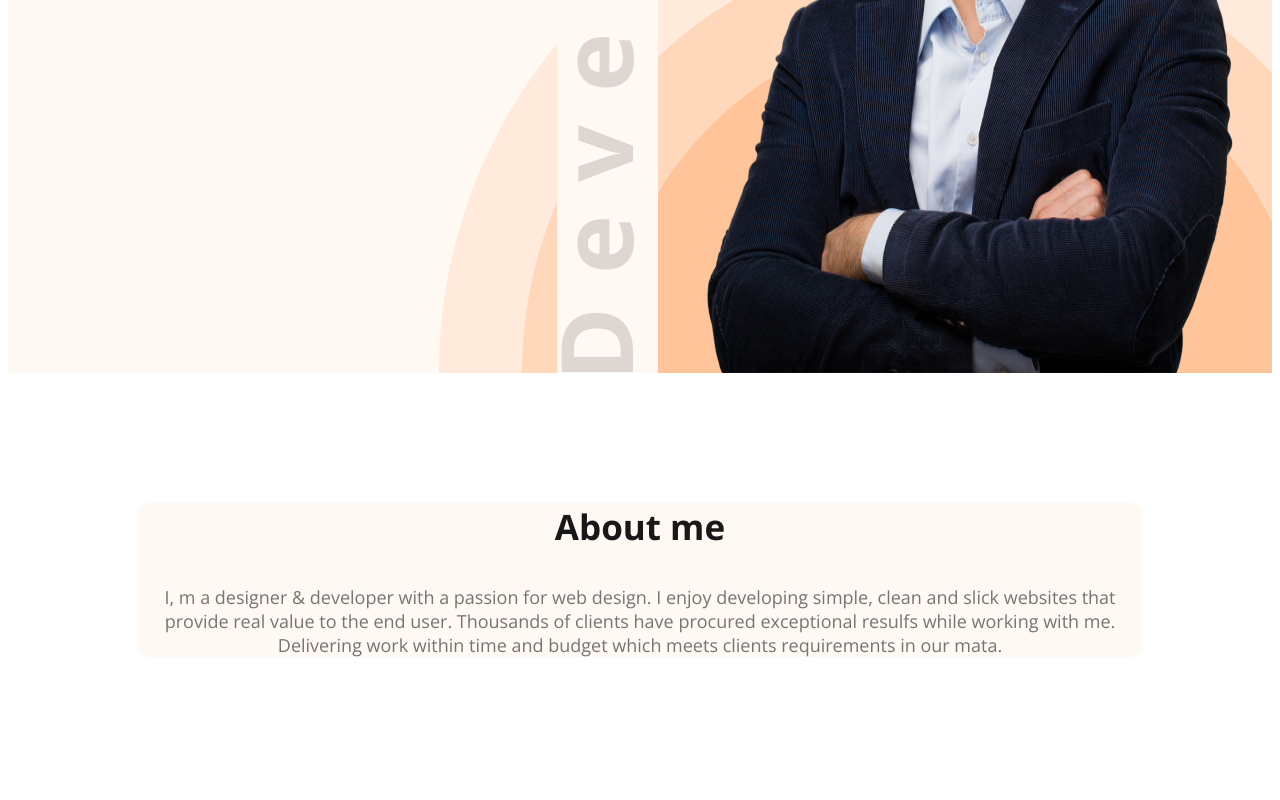
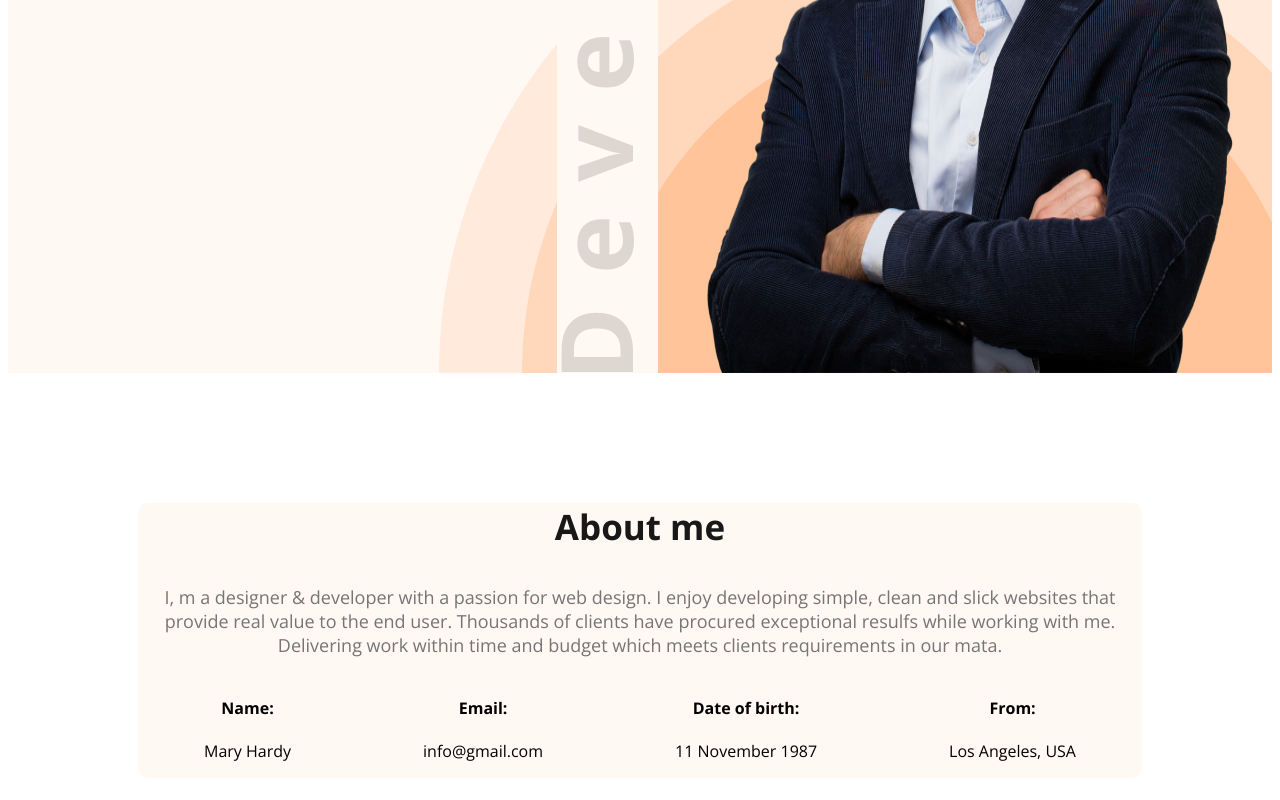
Before and after one commit to hridoy-37/webdeveloper-portfolio, a plain HTML site: page index.html in a window 1280 px wide. Shown: the part 491-1291 px from the top of the page. Drawn offline with nearby package versions, Linux system fonts and the light colour scheme.

Commit message:
polishing about sec

```diff
--- a/index.html
+++ b/index.html
@@ -40,6 +40,25 @@
         <section class="about">
             <h3 class="sec-title">About me</h3>
             <p class="sec-content">I, m a designer & developer with a passion for web design. I enjoy developing simple, clean and slick websites that provide real value to the end user. Thousands of clients have procured exceptional resulfs while working with me. Delivering work within time and budget which meets clients requirements in our mata.</p>
+
+            <div class="about-info-container">
+                <div class="about-info">
+                    <h4 class="info-title">Name:</h4>
+                    <p class="info-description">Mary Hardy</p>
+                </div>
+                <div class="about-info">
+                    <h4 class="info-title">Email:</h4>
+                    <p class="info-description">info@gmail.com</p>
+                </div>
+                <div class="about-info">
+                    <h4 class="info-title">Date of birth:</h4>
+                    <p class="info-description">11 November 1987</p>
+                </div>
+                <div class="about-info">
+                    <h4 class="info-title">From:</h4>
+                    <p class="info-description">Los Angeles, USA</p>
+                </div>
+            </div>
         </section>
     </main>
 
--- a/style/portfolio.css
+++ b/style/portfolio.css
@@ -101,7 +101,16 @@ nav li {
 }
 .sec-content{
     color:  #757575;
-text-align: center;
-font-size: 18px;
-/* padding: 209px 157px 221px 156px; */
+    text-align: center;
+    font-size: 18px;
+    /* padding: 209px 157px 221px 156px; */
 }
+.about-info-container{
+    display: flex;
+    margin-top: 30px 50px;
+    text-align: center;
+    justify-content: space-around;
+}
+.about-info{
+    text-align: center;
+}
```
